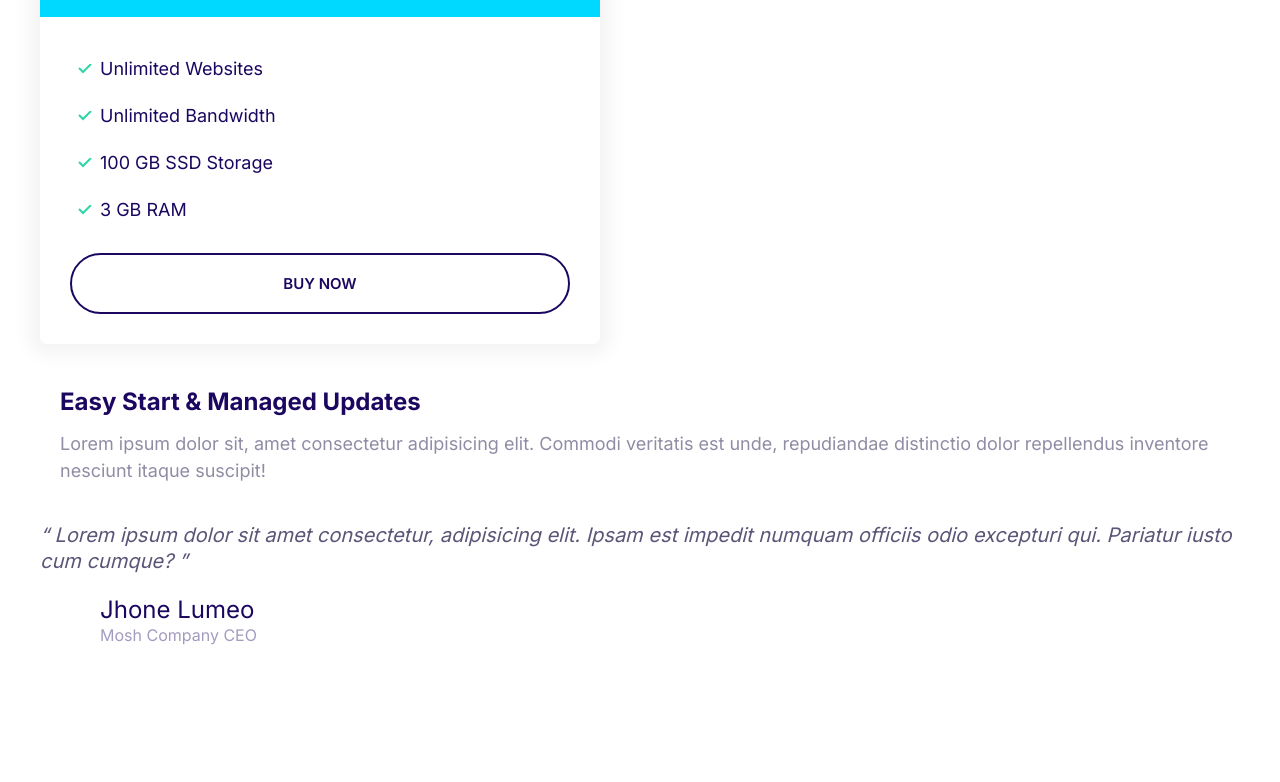
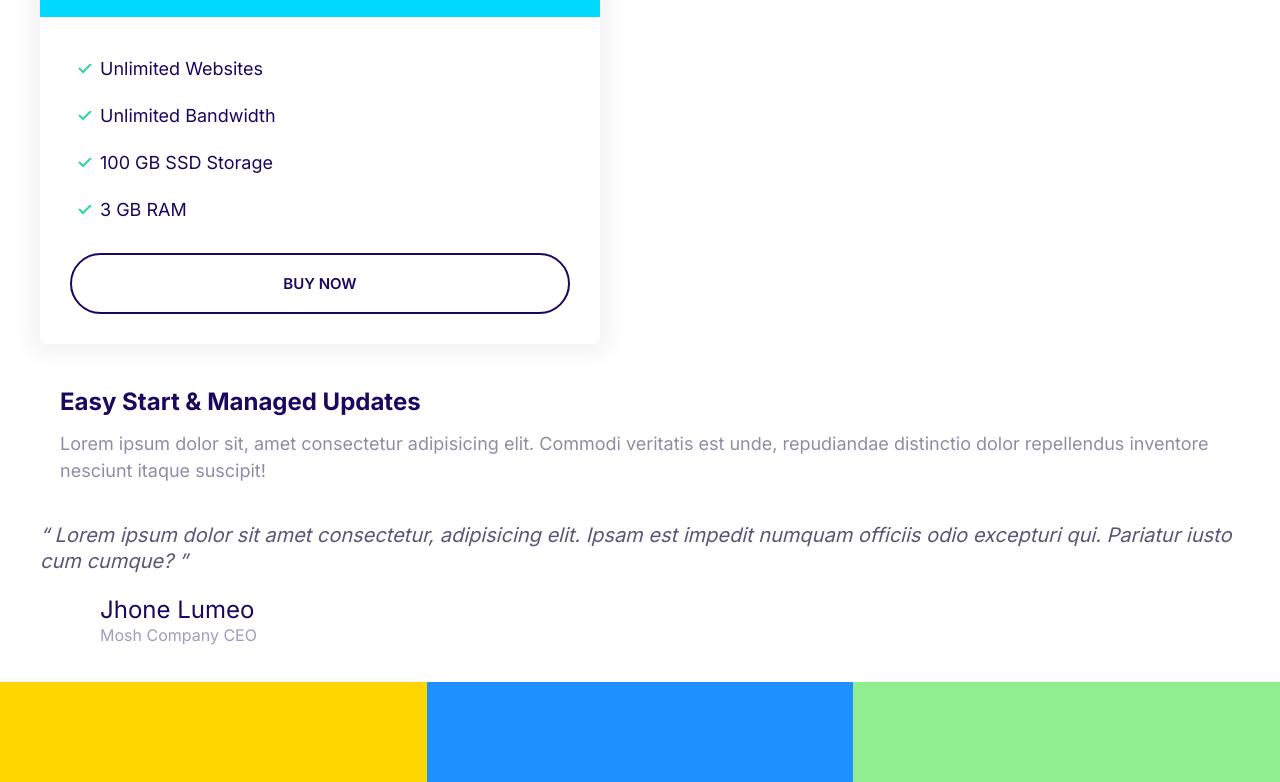
Before and after one commit to reynellb91/moshify, a plain HTML site: page index.html in a window 1280 px wide. Shown: the part 185-967 px from the top of the page. Before the commit the page ends 867 px from the top, so only its background shows below. Drawn offline with Linux system fonts and the light colour scheme.

Commit message:
Define grids.

```diff
--- a/css/styles.css
+++ b/css/styles.css
@@ -435,3 +435,20 @@ a {
     font-size: 1.6rem;
   }
 }
+
+/* Grids */
+.grid {
+  display: grid;
+}
+
+@media screen and (min-width: 768px) {
+  .grid--1x2 {
+    grid-template-columns: repeat(2, 1fr);
+  }
+}
+
+@media screen and (min-width: 1024px) {
+  .grid--1x3 {
+    grid-template-columns: repeat(3, 1fr);
+  }
+}
--- a/index.html
+++ b/index.html
@@ -69,5 +69,11 @@
         </div>
       </footer>
     </blockquote>
+    <div class="grid grid--1x2 grid--1x3">
+      <div style="height: 100px; background: gold"></div>
+      <div style="height: 100px; background: dodgerblue"></div>
+      <div style="height: 100px; background: lightgreen"></div>
+      <div></div>
+    </div>
   </body>
 </html>
```
Also changed, not shown: components/grids.html (added, +6 -0 lines).
